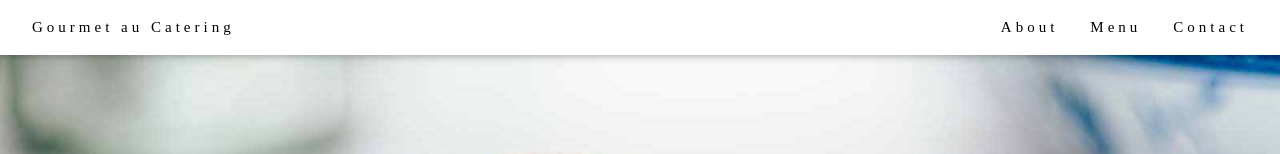
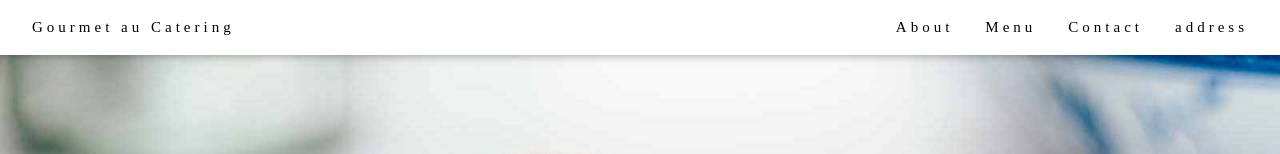
Before and after one commit to Pedro-llys/static-site-html, a plain HTML site: page index.html in a window 1280 px wide. Shown: the top 154 px of the page. Drawn offline with nearby package versions, Linux system fonts and the light colour scheme.

Commit message:
alterando o campo address no cabesalho

```diff
--- a/index.html
+++ b/index.html
@@ -24,10 +24,11 @@ h1, h2, h3, h4, h5, h6 {
       <a href="#about" class="w3-bar-item w3-button">About</a>
       <a href="#menu" class="w3-bar-item w3-button">Menu</a>
       <a href="#contact" class="w3-bar-item w3-button">Contact</a>
+      <a href="#contact" class="w3-bar-item w3-button">address</a>
+    </div>
     </div>
   </div>
 </div>
-
 <!-- Header -->
 <header class="w3-display-container w3-content w3-wide" style="max-width:1600px;min-width:500px" id="home">
   <img class="w3-image" src="hamburger.jpg" alt="Hamburger Catering" width="1600" height="800">
```
